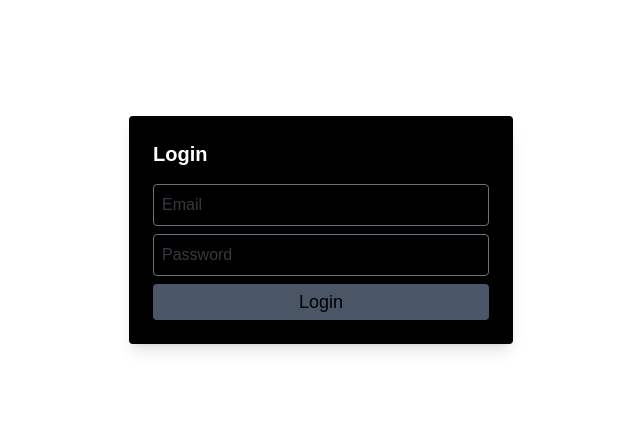
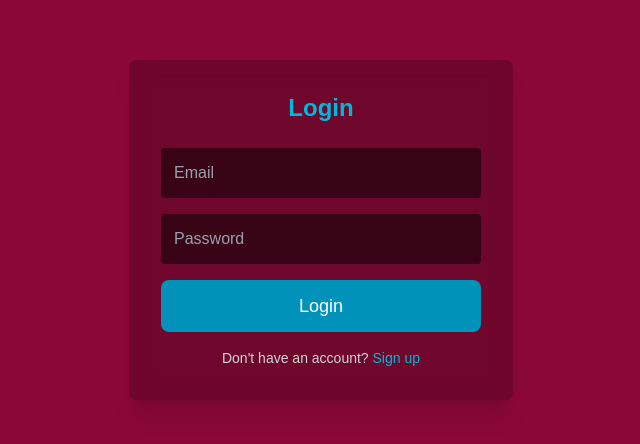
Before and after one commit to WhoisCipher/notes-frontend, a Next.js app: page /login in a window 1280 px wide. Shown: the part 170-614 px from the top of the page, without its empty margins (319-959 px from the left). Built offline with nearby package versions, Linux system fonts and the light colour scheme.

Commit message:
feat: Login Page that authenticates user with the database using the go backend

```diff
--- a/app/login/page.tsx
+++ b/app/login/page.tsx
@@ -2,6 +2,7 @@
 
 import { useState } from "react";
 import { useRouter } from "next/navigation";
+import Link from "next/link"; // Add Link for navigation
 
 export default function LoginPage() {
     const [email, setEmail] = useState("");
@@ -39,14 +40,18 @@
     };
 
     return (
-        <div className="flex justify-center items-center h-screen">
-            <form onSubmit={handleSubmit} className="bg-black p-6 rounded shadow-lg w-96 dark:bg-black">
-                <h2 className="text-xl text-white font-bold mb-4">Login</h2>
-                {error && <p className="text-red-500">{error}</p>}
+        <div className="min-h-screen flex justify-center items-center flex-col text-white bg-rose-900">
+            <form
+                onSubmit={handleSubmit}
+                className="bg-black/20 backdrop-blur-md p-8 rounded-lg shadow-xl w-96"
+            >
+                <h2 className="text-2xl text-cyan-500 font-bold mb-6 text-center">Login</h2>
+                {error && <p className="text-red-500 text-center mb-4">{error}</p>}
+
                 <input
                     type="email"
                     placeholder="Email"
-                    className="w-full p-2 border text-gray-500 dark:text-gray-500 rounded mb-2"
+                    className="w-full p-3 border border-transparent bg-black/50 text-white rounded mb-4 placeholder-gray-400 focus:ring-2 focus:ring-blue-500"
                     value={email}
                     onChange={(e) => setEmail(e.target.value)}
                     required
@@ -54,14 +59,27 @@
                 <input
                     type="password"
                     placeholder="Password"
-                    className="w-full p-2 border text-gray-500 dark:text-gray-500 rounded mb-2"
+                    className="w-full p-3 border border-transparent bg-black/50 text-white rounded mb-4 placeholder-gray-400 focus:ring-2 focus:ring-blue-500"
                     value={password}
                     onChange={(e) => setPassword(e.target.value)}
                     required
                 />
-                <button type="submit" className="w-full p-1 bg-gray-600 hover:bg-gray-800 text-black text-lg rounded dark:bg-gray-600 dark:hover:bg-gray-800">
+                <button
+                    type="submit"
+                    className="w-full p-3 bg-cyan-600 hover:bg-cyan-800 text-white text-lg rounded-lg transition-colors duration-200 ease-in-out"
+                >
                     Login
                 </button>
+
+                {/* Add Signup Link */}
+                <div className="mt-4 text-center">
+                    <p className="text-sm text-gray-300">
+                        Don't have an account?{" "}
+                        <Link href="/signup" className="text-cyan-500 hover:underline">
+                            Sign up
+                        </Link>
+                    </p>
+                </div>
             </form>
         </div>
     );
```
